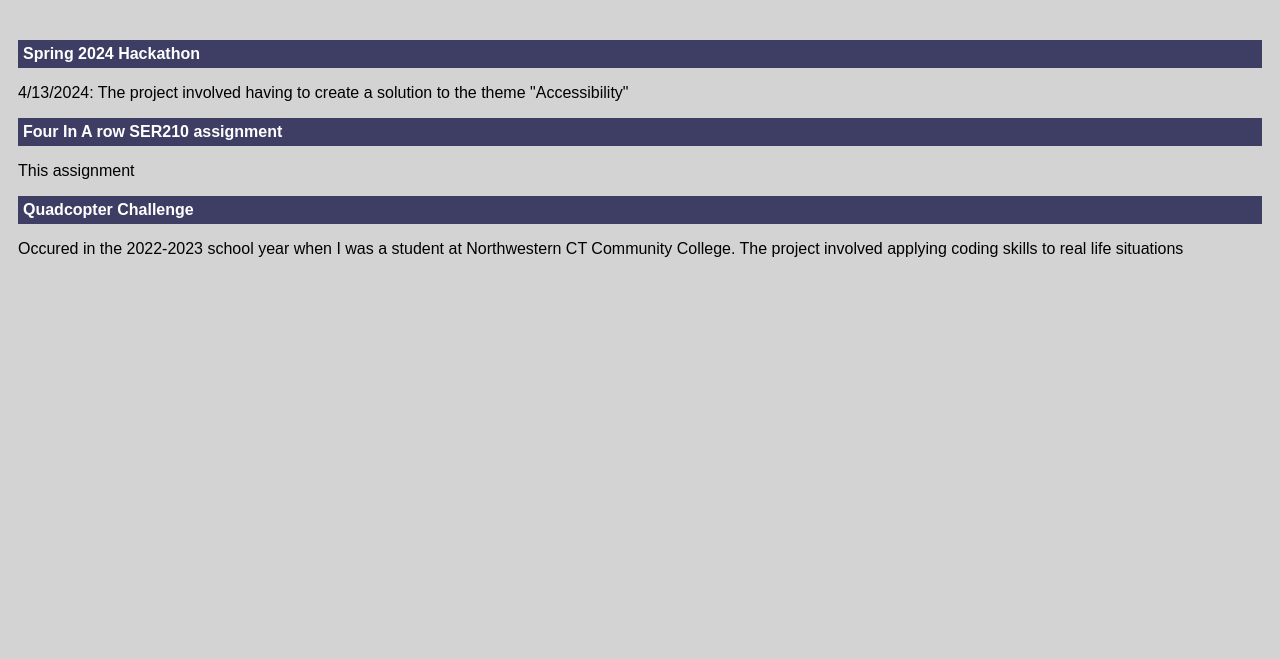
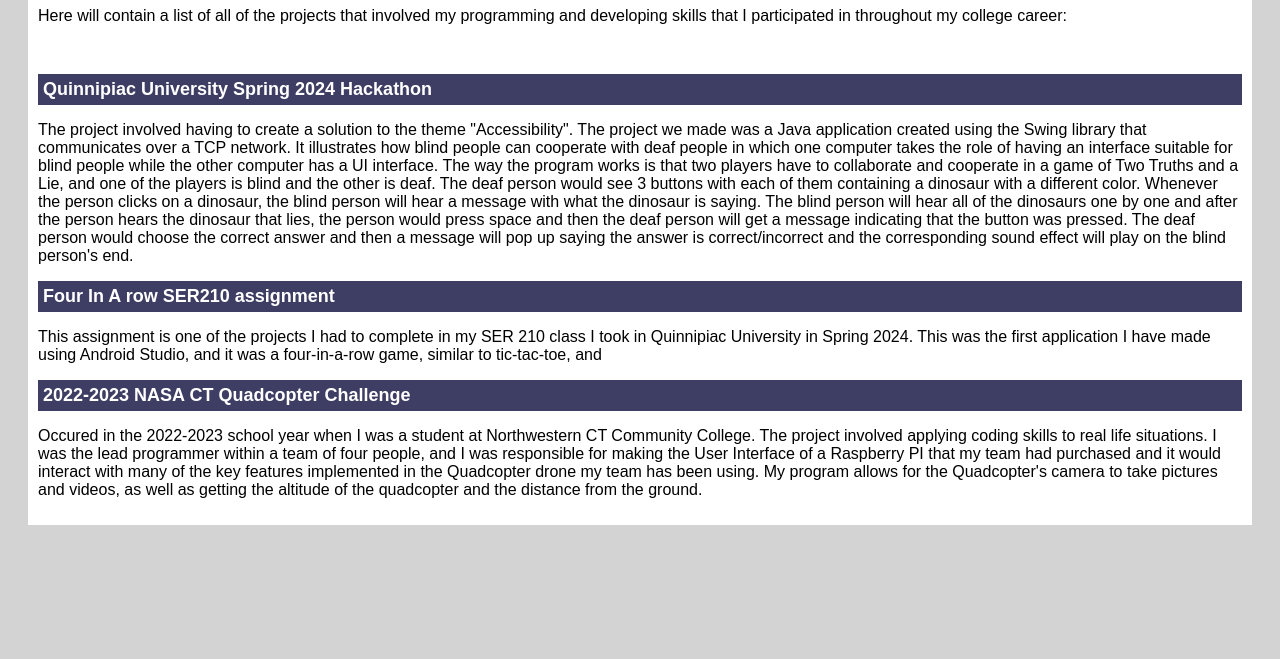
Before and after one commit to PaulZ357/PaulZ357.github.io, a plain HTML site: page projects.html in a window 1280 px wide. Shown: the part 141-800 px from the top of the page. Drawn offline with Linux system fonts and the light colour scheme.

Commit message:
website UP TO STANDARD

```diff
--- a/css/main.css
+++ b/css/main.css
@@ -1,9 +1,11 @@
 body {
-    padding: 10px;
     background-color: lightgray;
     font-family: Arial, Helvetica, sans-serif;
 }
 
+nav {
+    margin: 20px;
+}
 a {
     background-color: white;
     text-decoration: none;
@@ -17,8 +19,14 @@ a.selected {
 }
 
 .heading {
-    font-size: medium;
+    font-size: large;
     background-color: #3e3e64;
     padding: 5px;
     color: white;
 }
+
+div.content {
+    margin: 20px;
+    padding: 10px;
+    background-color: white;
+}
--- a/projects.html
+++ b/projects.html
@@ -9,17 +9,32 @@
             <a href="about.html">About</a>
             <a class="selected" href="projects.html">Projects</a>
         </nav>
-        <h1>My Projects</h1>
-        <p>Here will contain a list of all of the projects that involved my programming and developing skills that I participated in:</p>
-        <br>
-        <h2 class="heading">Spring 2024 Hackathon</h2>
-        <p>4/13/2024: The project involved having to create a solution to the theme "Accessibility"</p>
-        <h2 class="heading">Four In A row SER210 assignment</h2>
-        <p>This assignment </p>
-        <h2 class="heading">Quadcopter Challenge</h2>
-        <p>
-            Occured in the 2022-2023 school year when I was a student at Northwestern CT Community College. The project involved applying coding skills
-            to real life situations
-        </p>
+        <div class="content">
+            <h1>My Projects</h1>
+            <p>Here will contain a list of all of the projects that involved my programming and developing skills that I participated in throughout my college career:</p>
+            <br>
+            <h2 class="heading">Quinnipiac University Spring 2024 Hackathon</h2>
+            <p>The project involved having to create a solution to the theme "Accessibility".
+                The project we made was a Java application created using the Swing library that communicates over a TCP network.
+                It illustrates how blind people can cooperate with deaf people in which one computer takes the role of having an interface suitable for blind people while the other computer has a UI interface.
+                The way the program works is that two players have to collaborate and cooperate in a game of Two Truths and a Lie, and one of the players is blind and the other is deaf.
+                The deaf person would see 3 buttons with each of them containing a dinosaur with a different color. Whenever the person clicks on a dinosaur, the blind person will hear a message with what the dinosaur is saying.
+                The blind person will hear all of the dinosaurs one by one and after the person hears the dinosaur that lies, the person would press space and then the deaf person will get a message indicating that the button was pressed.
+                The deaf person would choose the correct answer and then a message will pop up saying the answer is correct/incorrect and the corresponding sound effect will play on the blind person's end.
+            </p>
+            <h2 class="heading">Four In A row SER210 assignment</h2>
+            <p>
+                This assignment is one of the projects I had to complete in my SER 210 class I took in Quinnipiac University in Spring 2024.
+                This was the first application I have made using Android Studio, and it was a four-in-a-row game, similar to tic-tac-toe, and
+            </p>
+            <h2 class="heading">2022-2023 NASA CT Quadcopter Challenge</h2>
+            <p>
+                Occured in the 2022-2023 school year when I was a student at Northwestern CT Community College.
+                The project involved applying coding skills to real life situations.
+                I was the lead programmer within a team of four people, and I was responsible for making the User Interface of a Raspberry PI that my team
+                had purchased and it would interact with many of the key features implemented in the Quadcopter drone my team has been using.
+                My program allows for the Quadcopter's camera to take pictures and videos, as well as getting the altitude of the quadcopter and the distance from the ground.
+            </p>
+        </div>
     </body>
 </html>
```
Also changed, not shown: about.html (+3 -2 lines), index.html (+8 -4 lines).
